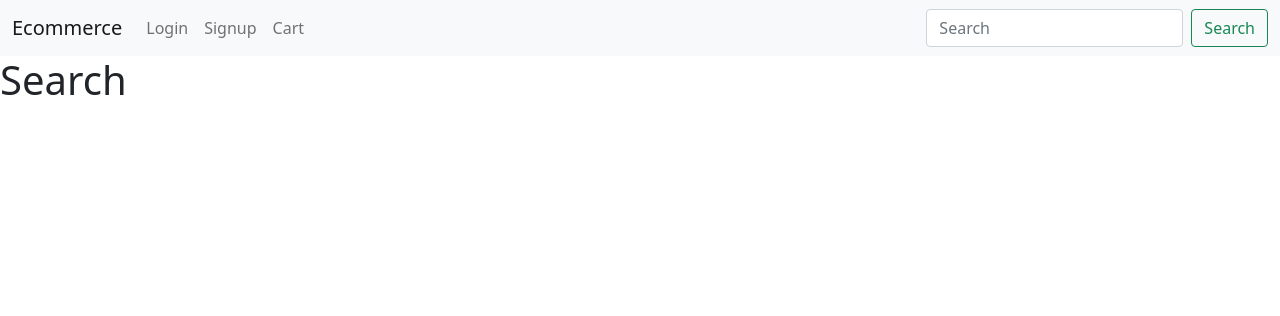
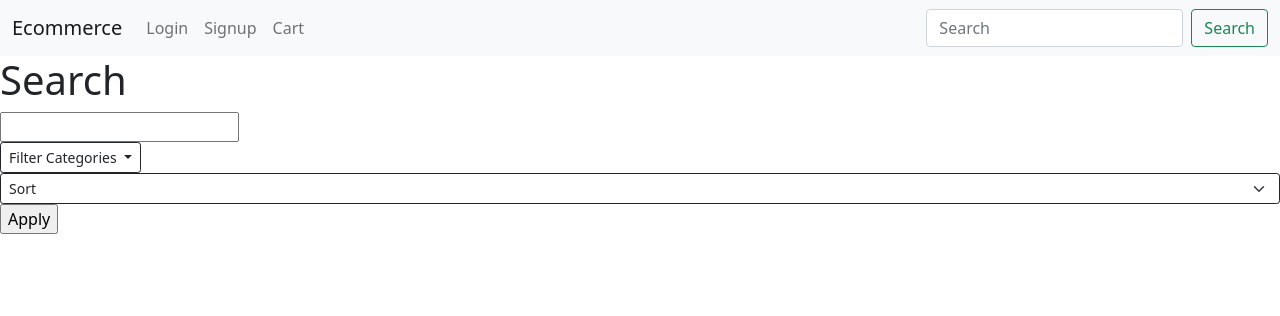
Before and after one commit to rafaellima47/django-ecommerce, a Django app: page /search/ in a window 1280 px wide. Shown: the top 316 px of the page. Run offline with Django 3.2, Linux system fonts and the light colour scheme; data that the repository does not hold is empty.

Commit message:
Search results page update

```diff
--- a/store/templates/store/search.html
+++ b/store/templates/store/search.html
@@ -4,6 +4,40 @@
 
 <h1>Search</h1>
 
+<form method="GET" action="">
+	<input type="text" name="s" value="{{request.GET.s}}">
+
+	<!-- Filter -->
+	<div class="dropdown">
+		<button class="btn btn-sm btn-outline-dark dropdown-toggle" type="button" id="dropdownMenuButton1" data-bs-toggle="dropdown" aria-expanded="false">
+	    Filter Categories
+	  	</button>
+
+	  	<ul class="dropdown-menu checkbox-menu allow-focus" aria-labelledby="dropdownMenuButton1">
+	  		{% for category in categories_list %}
+	  		<li>
+				<div class="form-check">
+					<input name="category" class="form-check-input" type="checkbox" value="{{category}}" id="flexCheckDefault">
+					<label class="form-check-label" for="flexCheckDefault">{{category}}</label>
+				</div>
+			</li>
+			{% endfor %}
+		</ul>
+	</div>
+
+	<!-- Ordering -->
+	<select name="order" class="form-select btn-sm btn-outline-dark">
+		<option value="Default" selected>Sort</option>
+	  	<option value="1">Highest Rated</option>
+	  	<option value="2">Price: Low to High</option>
+	  	<option value="3">Price: High to Low</option>
+	  	<option value="4">Newest Arrival</option>
+	</select>
+
+	<input type="submit" value="Apply">
+</form>
+
+
 {% for product in object_list %}
 	<p><a href="{% url 'product_detail' product.id %}">{{product}}</p></a>
 {% endfor %}
--- a/store/views.py
+++ b/store/views.py
@@ -1,7 +1,7 @@
 from django.contrib.auth.mixins import LoginRequiredMixin
 from django.views.generic import ListView, DetailView, TemplateView, FormView, View
 
-from .models import Product
+from .models import Product, Category
 
 
 class HomeView(ListView):
@@ -35,12 +35,46 @@ class AccountPageView(LoginRequiredMixin ,TemplateView):
 class SearchView(ListView):
 	template_name = "store/search.html"
 	model = Product
+	paginate_by = 10
+
+	def get_ordering(self, queryset, ordering):
+		"""
+		Return an ordered queryset according
+		to the ordering option chosen
+		"""
+		if ordering == "1":
+			pass # Highest Rate
+		elif ordering == "2":
+			return queryset.order_by("price")
+		elif ordering == "3":
+			return queryset.order_by("-price")
+		elif ordering == "4":
+			return queryset.order_by("-created")
+		return queryset
 
 	def get_queryset(self):
+		"""
+		Return the filtered queryset
+		"""
 		s = self.request.GET.get("s")
-		print(s)
+		categories = self.request.GET.getlist("category")
+		ordering = self.request.GET.get("order")
+
 		if s:
 			object_list = self.model.objects.filter(title__icontains=s)
 		else:
 			object_list = self.model.objects.all()
+
+		if categories:
+			for category in categories:
+				object_list = object_list.filter(category__title=category)
+
+		if ordering:
+			object_list = self.get_ordering(object_list, ordering)
+
 		return object_list
+
+	def get_context_data(self, **kwargs):
+		context = super(SearchView, self).get_context_data(**kwargs)
+		context["categories_list"] = Category.objects.all()
+		return context
```
Also changed, not shown: store/migrations/0001_initial.py, store/migrations/0002_rename_review_review_review.py (deleted), store/migrations/0003_cart.py (deleted).
